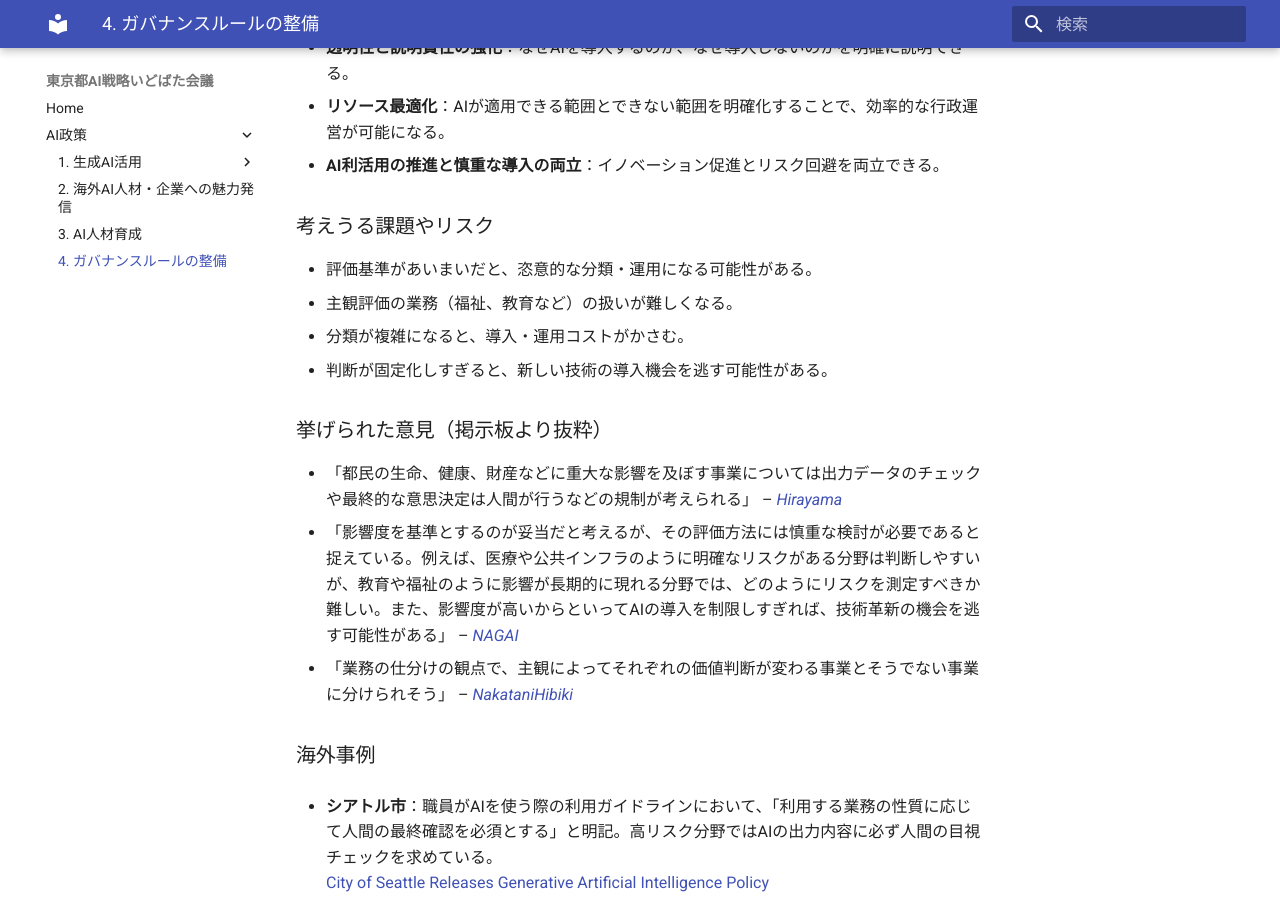
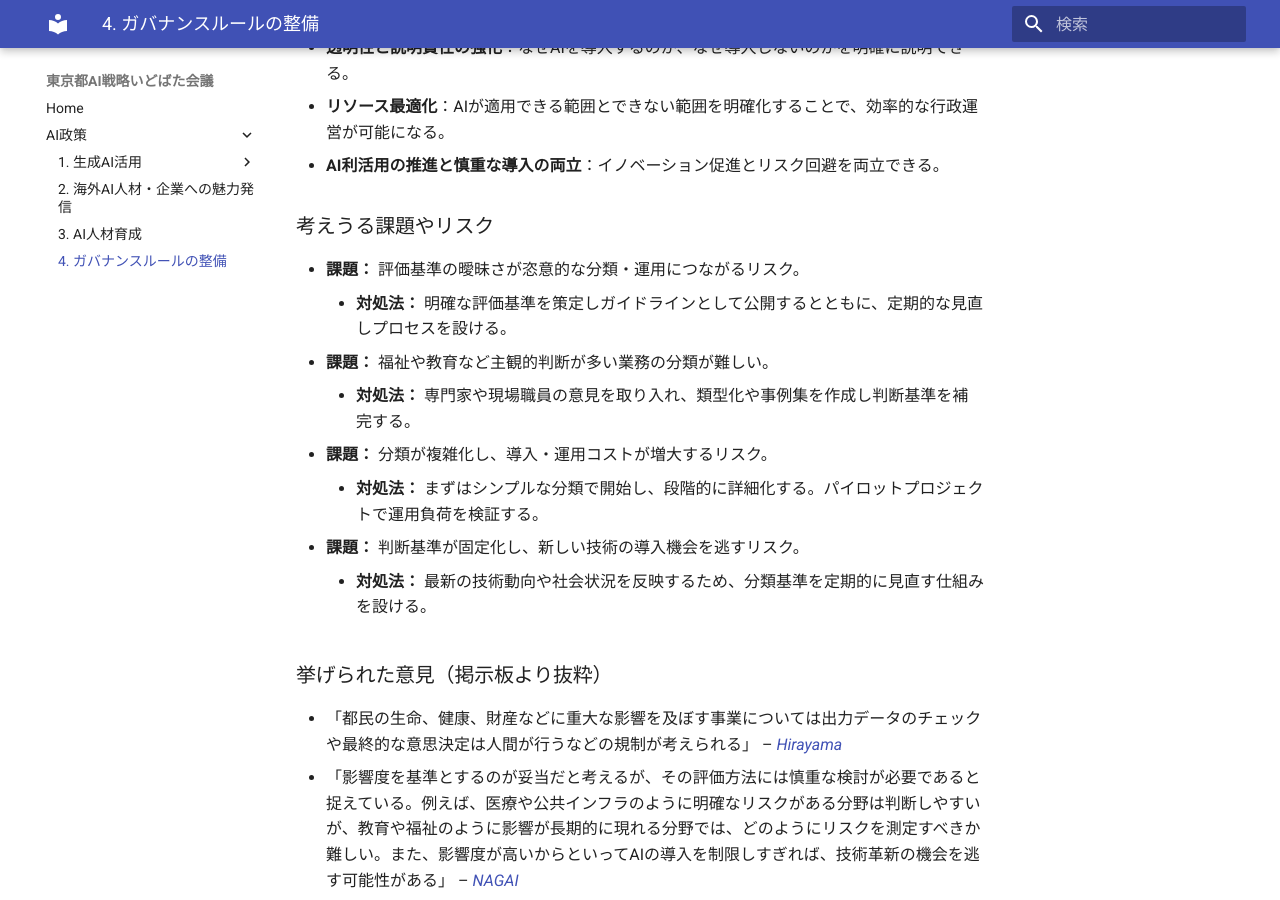
Before and after one commit to takahiroanno2024/2025_ai_idobatakaigi_output, an MkDocs documentation site: the page built from docs/4_ガバナンスルールの整備.md, in a window 1280 px wide and 900 px high, scrolled down 1772 px. Built offline with MkDocs 1.6.1 and Material for MkDocs 9.7.7, drawn with Linux system fonts in a browser that asks for light colours.

Commit message:
Fix: 方針1の考えうる課題とリスクに対処法を追記 (Eitaro Suda)

```diff
--- a/docs/4_ガバナンスルールの整備.md
+++ b/docs/4_ガバナンスルールの整備.md
@@ -36,10 +36,14 @@ AIガバナンスは世界的に確立された手法がなく、試行錯誤が
 - **AI利活用の推進と慎重な導入の両立**：イノベーション促進とリスク回避を両立できる。
 
 ### 考えうる課題やリスク
-- 評価基準があいまいだと、恣意的な分類・運用になる可能性がある。
-- 主観評価の業務（福祉、教育など）の扱いが難しくなる。
-- 分類が複雑になると、導入・運用コストがかさむ。
-- 判断が固定化しすぎると、新しい技術の導入機会を逃す可能性がある。
+*   **課題：** 評価基準の曖昧さが恣意的な分類・運用につながるリスク。
+    *   **対処法：** 明確な評価基準を策定しガイドラインとして公開するとともに、定期的な見直しプロセスを設ける。
+*   **課題：** 福祉や教育など主観的判断が多い業務の分類が難しい。
+    *   **対処法：** 専門家や現場職員の意見を取り入れ、類型化や事例集を作成し判断基準を補完する。
+*   **課題：** 分類が複雑化し、導入・運用コストが増大するリスク。
+    *   **対処法：** まずはシンプルな分類で開始し、段階的に詳細化する。パイロットプロジェクトで運用負荷を検証する。
+*   **課題：** 判断基準が固定化し、新しい技術の導入機会を逃すリスク。
+    *   **対処法：** 最新の技術動向や社会状況を反映するため、分類基準を定期的に見直す仕組みを設ける。
 
 ### 挙げられた意見（掲示板より抜粋）
 - 「都民の生命、健康、財産などに重大な影響を及ぼす事業については出力データのチェックや最終的な意思決定は人間が行うなどの規制が考えられる」 – [*Hirayama*](https://large-scale-conversation-sandbox.discourse.group/t/topic/74/12?u=eitaro)
```
